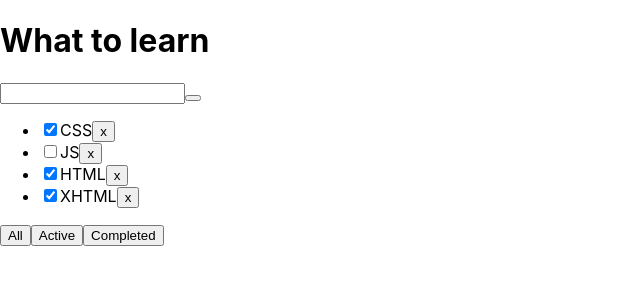
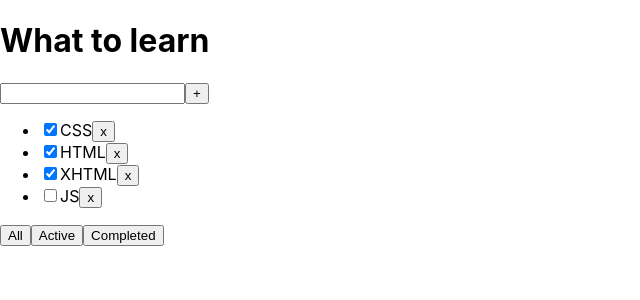
Before and after one commit to DaniilByrdin2/TS-Todo-List, a React (Create React App) app: page / in a window 1280 px wide. Shown: the top 300 px of the page, without its empty margins (0-640 px from the left). Built offline with nearby package versions, Linux system fonts and the light colour scheme.

Commit message:
using the uuid of the library and implementing the function to add a task

```diff
--- a/package.json
+++ b/package.json
@@ -39,5 +39,8 @@
       "last 1 firefox version",
       "last 1 safari version"
     ]
+  },
+  "devDependencies": {
+    "@types/uuid": "^9.0.7"
   }
 }
--- a/src/App.tsx
+++ b/src/App.tsx
@@ -7,12 +7,22 @@ import { TodoList } from './TodoList'
 
 import { TaskType } from "./TodoList";
 
+import { v1 as uuidv1 } from 'uuid';
+
+
+// const v1options = {
+//   node: [0x01, 0x23, 0x45, 0x67, 0x89, 0xab],
+//   clockseq: 0x1234,
+//   msecs: new Date('2011-11-01').getTime(),
+//   nsecs: 5678,
+// };
+
 
 let InitTasks: Array<TaskType> = [
-  { id: 1, title: "CSS" , isDone: true },
-  { id: 2, title: "JS" , isDone: false },
-  { id: 3, title: "HTML" , isDone: true },
-  { id: 4, title: "XHTML" , isDone: true },
+  { id: uuidv1(), title: "CSS" , isDone: true },
+  { id: uuidv1(), title: "HTML" , isDone: true },
+  { id: uuidv1(), title: "XHTML" , isDone: true },
+  { id: uuidv1(), title: "JS" , isDone: false },
 ]
 
 
@@ -21,15 +31,20 @@ export type FilterValueType = 'all' | 'completed' | 'active'; // или
 
 function App() {
 
-  let [ tasks, setTasks ] = useState( InitTasks )
-  let [ filter, setFilter ] = useState<FilterValueType>("all")
+  const [ tasks, setTasks ] = useState( InitTasks )
+  const [ filter, setFilter ] = useState<FilterValueType>("all")
 
 
-  const removeTask  = ( id: number ) => {
+  const removeTask  = ( id: string ) => {
     setTasks( tasks.filter( e  => id !== e.id  ) )
   }
+
   const changeFilter = ( value: FilterValueType ) => {
     setFilter( value )
+  }
+
+  const addTask = ( title: string ) => {
+    setTasks( [ ...tasks, { id: uuidv1(), title, isDone: false }] )
   }
 
 
@@ -42,15 +57,13 @@ function App() {
     tasksForTodoList = tasks.filter( t => t.isDone === false )
   }
 
-  console.log(filter);
-
-
 
   return (
     <div>
       <TodoList
         changeFilter = { changeFilter }
         removeTask = { removeTask }
+        addNewTask = { addTask }
         title = { 'What to learn'}
         tasks = { tasksForTodoList }
       />
--- a/src/TodoList.tsx
+++ b/src/TodoList.tsx
@@ -1,4 +1,4 @@
-import React from "react"
+import React, { ChangeEvent, KeyboardEvent, useState } from "react"
 
 
 // types
@@ -6,7 +6,7 @@ import { FilterValueType } from './App'
 
 
 export type TaskType = {
-    id: number,
+    id: string,
     title: string,
     isDone: boolean,
 }
@@ -14,44 +14,72 @@ export type TaskType = {
 type PropsType = {
     title: string,
     tasks: Array<TaskType>,
-    removeTask: Function,
+    addNewTask: ( value: string ) => void
+    removeTask: ( value: string ) => void,
     changeFilter: ( value: FilterValueType ) => void //void = ничего не врозвращает
     // tasks: TaskType[]
 }
 
+type changeTextTask = string
+
 
 export function TodoList( props: PropsType ) {
+
+  const [ textTask, setTextTask ] = useState<changeTextTask>('')
+
+  const onNewTitleChangeHandler = ( e: ChangeEvent<HTMLInputElement> ) => {
+    setTextTask( e.currentTarget.value )
+  }
+
+  const onKeyPressHandler = ( e: KeyboardEvent<HTMLInputElement> ) => {
+    if ( e.charCode === 13) { addTask() }
+  }
+
+  const addTask = () => {
+    props.addNewTask( textTask )
+    setTextTask('')
+  }
+
+  const onAllClickHandler = () => props.changeFilter("all")
+  const onActiveClickHandler = () => props.changeFilter("active")
+  const onCompletedClickHandler = () => props.changeFilter("completed")
+
+
     return (
       <div>
         <h1>{ props.title } </h1>
 
         <div>
-          <input type="text" />
-          <button></button>
+          <input type="text"
+            value={ textTask }
+            onKeyPress = { onKeyPressHandler  }
+            onChange={ onNewTitleChangeHandler }
+          />
+          <button onClick={ addTask }>+</button>
+
         </div>
 
             <ul>
                 {props.tasks.map(( { id, title, isDone } ) => {
+                    const onRemoveHandler = () => props.removeTask( id )
+
                     return (
                         <li key={ id }>
 
                             <input type="checkbox" checked={ isDone } />
                             <span>{ title }</span>
 
-                            <button onClick={ ( ) => {
+                            <button onClick={ onRemoveHandler }>x</button>
 
-                                props.removeTask( id )
-
-                            } }>x</button>
                         </li>
                     )
                 })}
             </ul>
 
         <div>
-          <button onClick={ () => { props.changeFilter("all") } } >All</button>
-          <button onClick={ () => { props.changeFilter("active") } } >Active</button>
-          <button onClick={ () => { props.changeFilter("completed") } } >Completed</button>
+          <button onClick={ onAllClickHandler }>All</button>
+          <button onClick={ onActiveClickHandler }>Active</button>
+          <button onClick={ onCompletedClickHandler }>Completed</button>
         </div>
 
       </div>
```
Also changed, not shown: 1 other file (tests, documents, lock files or other folders).
